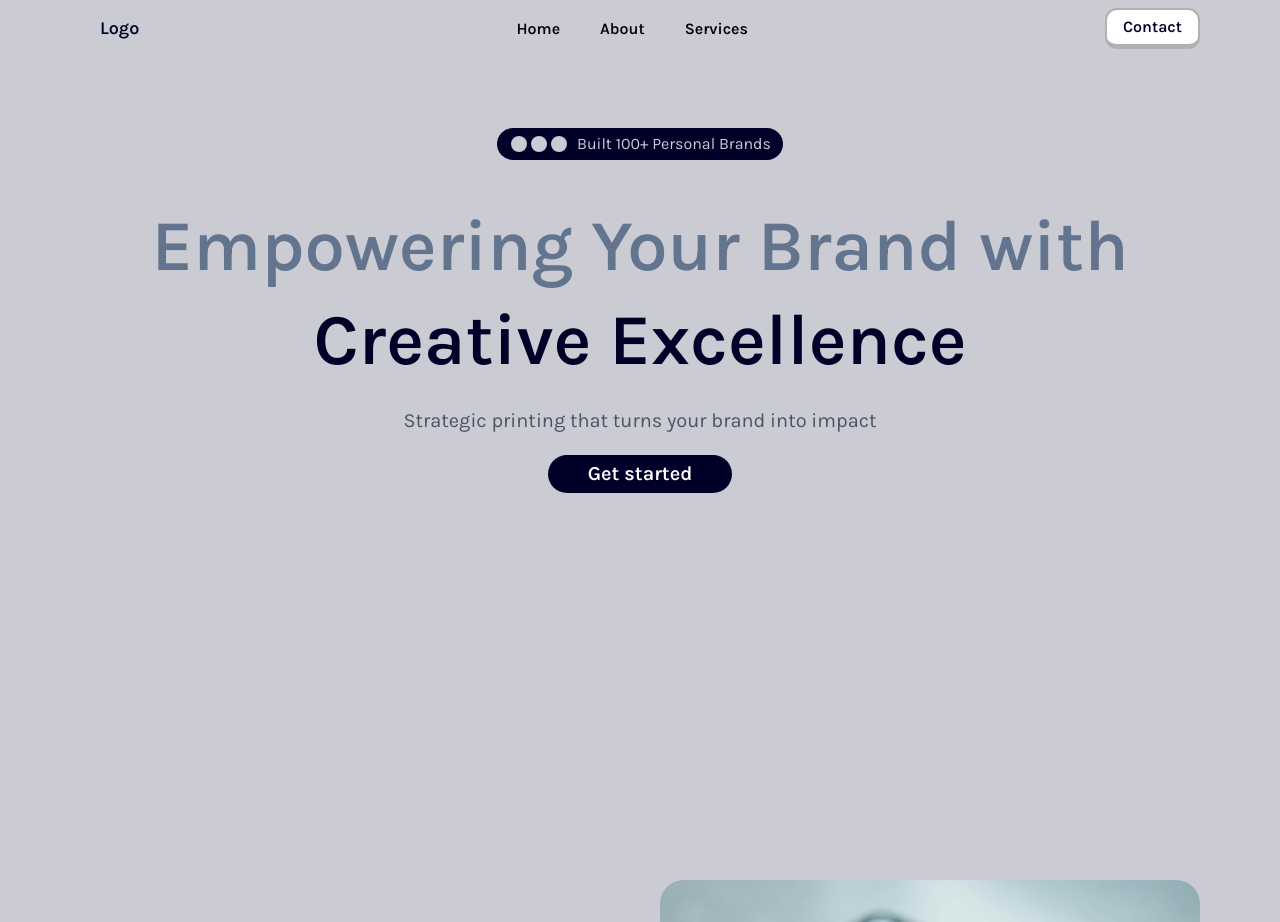
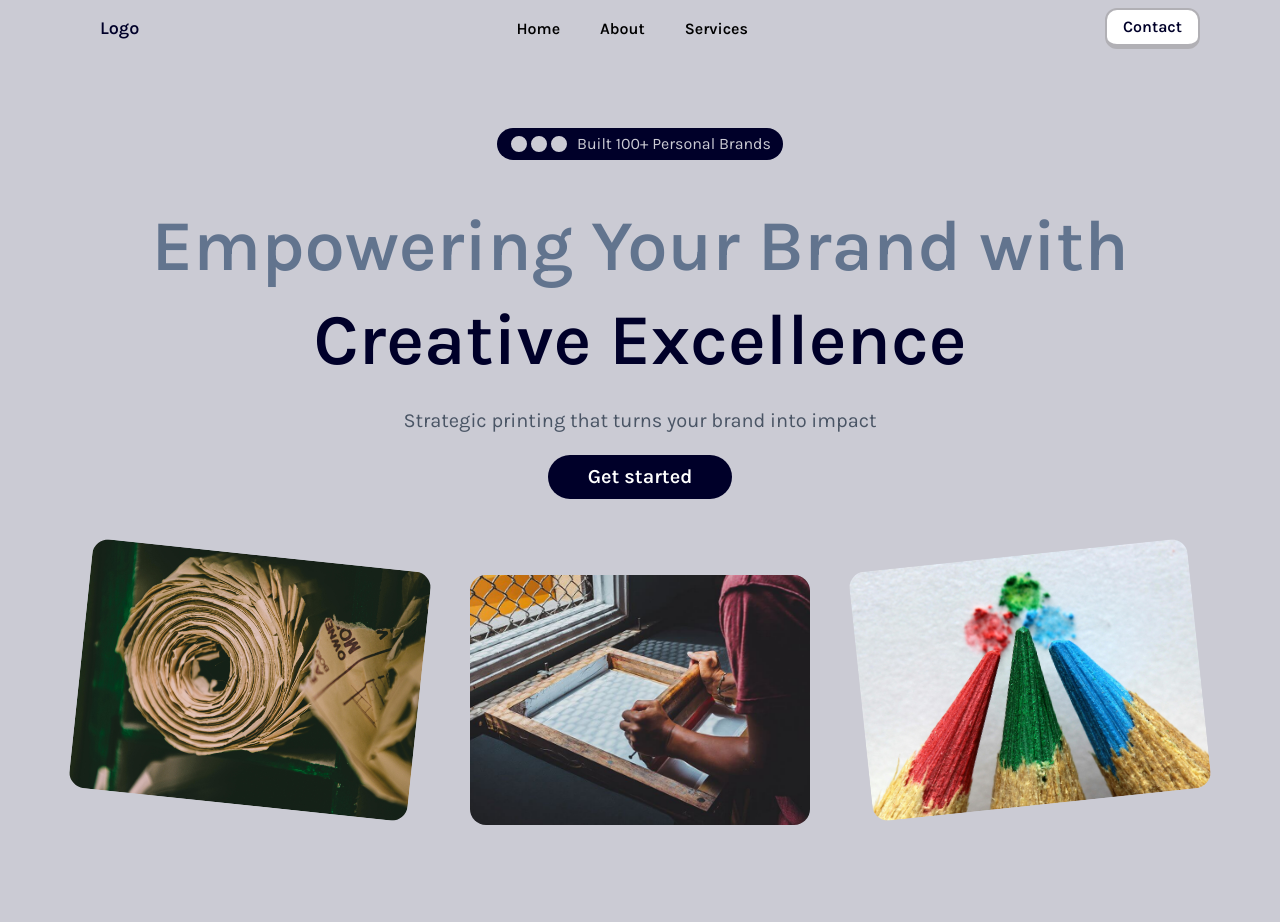
Before and after one commit to Tez-cyber/inks_pixels, a React (Vite) app: page / in a window 1280 px wide. Shown: the top 922 px of the page. Built offline with nearby package versions, Linux system fonts and the light colour scheme.

Commit message:
Completed jumbotronSection v2

```diff
--- a/src/components/landing/jumbotronSection.jsx
+++ b/src/components/landing/jumbotronSection.jsx
@@ -3,15 +3,20 @@ import { motion } from "framer-motion";
 
 import { Button } from "../button";
 import { Container } from "../container";
+import jumbo1 from "../../assets/img-2.jpg";
+import jumbo2 from "../../assets/img-4.jpg";
+import jumbo3 from "../../assets/img-6.jpg";
 
 export const JumbotronSection = () => {
+  const imgStyles = "h-[250px] w-[340px] object-cover rounded-2xl";
+
   let spanArray = [];
   for (let i = 1; i < 4; i++) {
     spanArray.push(i);
   }
   return (
-    <section className="bg-veryLightBlue">
-      <div className="h-screen">
+    <section className="bg-veryLightBlue pb-20">
+      <div className="">
         <Container className="pt-[40%] flex flex-col items-center text-center md:pt-[10%]">
           {/* Top span */}
           <div className="bg-darkBlue w-fit text-nowrap text-veryLightBlue rounded-2xl py-1 px-3 flex items-center gap-2">
@@ -42,10 +47,25 @@ export const JumbotronSection = () => {
             size="sm"
             variant="darkPrimary"
             href="/getstarted"
-            className={`z-10 mt-5 text-xl px-10 !rounded-3xl !border-0 hover:!bg-transparent hover:!border-2 hover:!border-darkBlue`}
+            className={`z-10 mt-5 text-xl px-10 !py-2 !rounded-3xl !border-0 hover:!bg-transparent hover:!border-2 hover:!border-darkBlue`}
           >
             Get started
           </Button>
+
+          {/* Image section */}
+          <div className="flex justify-between w-full mt-14">
+            <img
+              src={jumbo1}
+              alt=""
+              className={`${imgStyles} transform rotate-6`}
+            />
+            <img src={jumbo2} alt="" className={`${imgStyles} mt-5`} />
+            <img
+              src={jumbo3}
+              alt=""
+              className={`${imgStyles} transform -rotate-6`}
+            />
+          </div>
         </Container>
       </div>
     </section>
```
